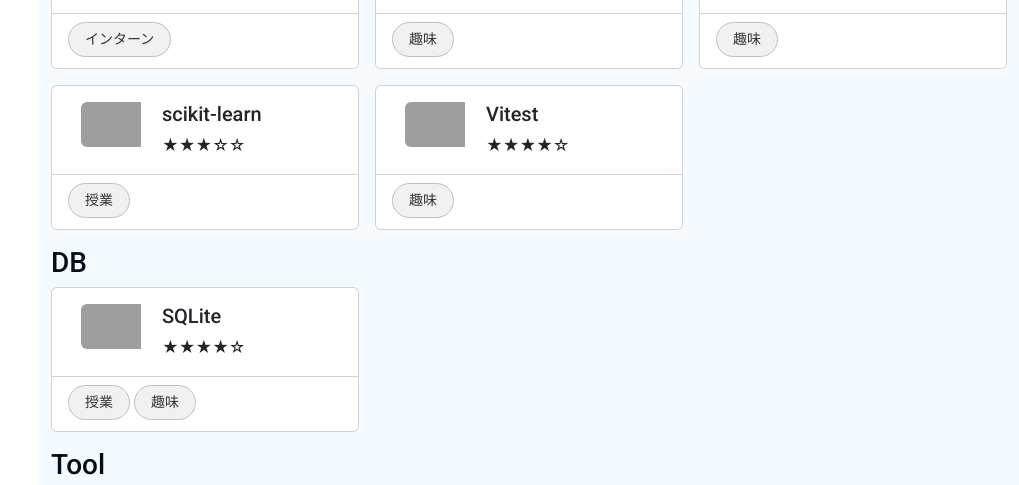
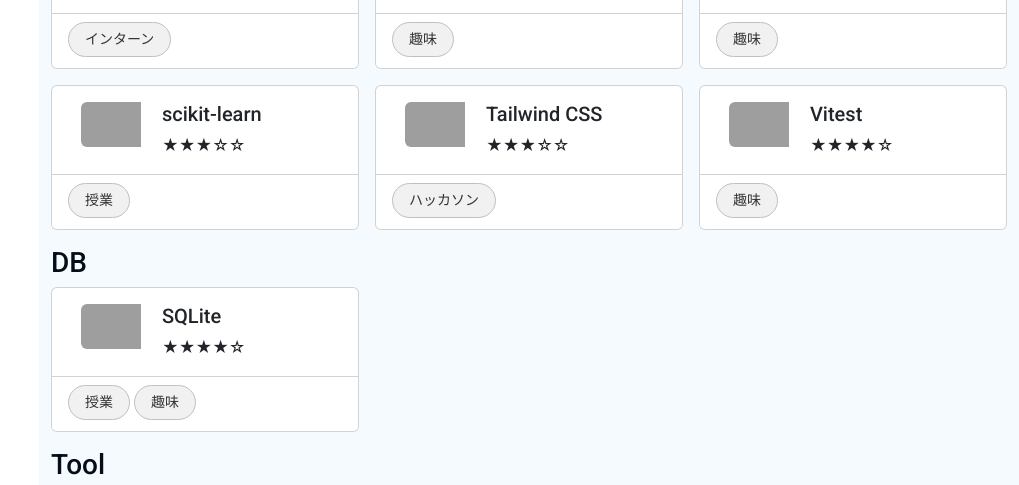
Before and after one commit to kimurash/portfolio, a website: page index.html in a window 1280 px wide. Shown: the part 3147-3632 px from the top of the page, without its empty margins (261-1280 px from the left). Drawn offline with nearby package versions, Linux system fonts and the light colour scheme; grey boxes are pictures that could not be loaded.

Commit message:
Add tailwind CSS

```diff
--- a/index.html
+++ b/index.html
@@ -759,6 +759,30 @@
                 <div class="row g-2">
                   <div class="col-4">
                     <img
+                      src="https://skillicons.dev/icons?i=tailwind&theme=light"
+                      class="img-fluid rounded-start d-block mx-auto" width="60" height="60" alt="tailwind"
+                    >
+                  </div>
+                  <div class="col-8">
+                    <h5 class="card-title">Tailwind CSS</h5>
+                    <p class="card-text">★★★☆☆</p>
+                  </div>
+                </div>
+              </div>
+              <!-- footer -->
+              <div class="card-footer bg-white">
+                <span class="tag">ハッカソン</span>
+              </div>
+            </div>
+          </div>
+
+          <div class="col">
+            <div class="card" style="max-width: 540px;">
+              <!-- body -->
+              <div class="card-body">
+                <div class="row g-2">
+                  <div class="col-4">
+                    <img
                       src="https://skillicons.dev/icons?i=vitest&theme=light"
                       class="img-fluid rounded-start d-block mx-auto" width="60" height="60" alt="vitest"
                     >
```
